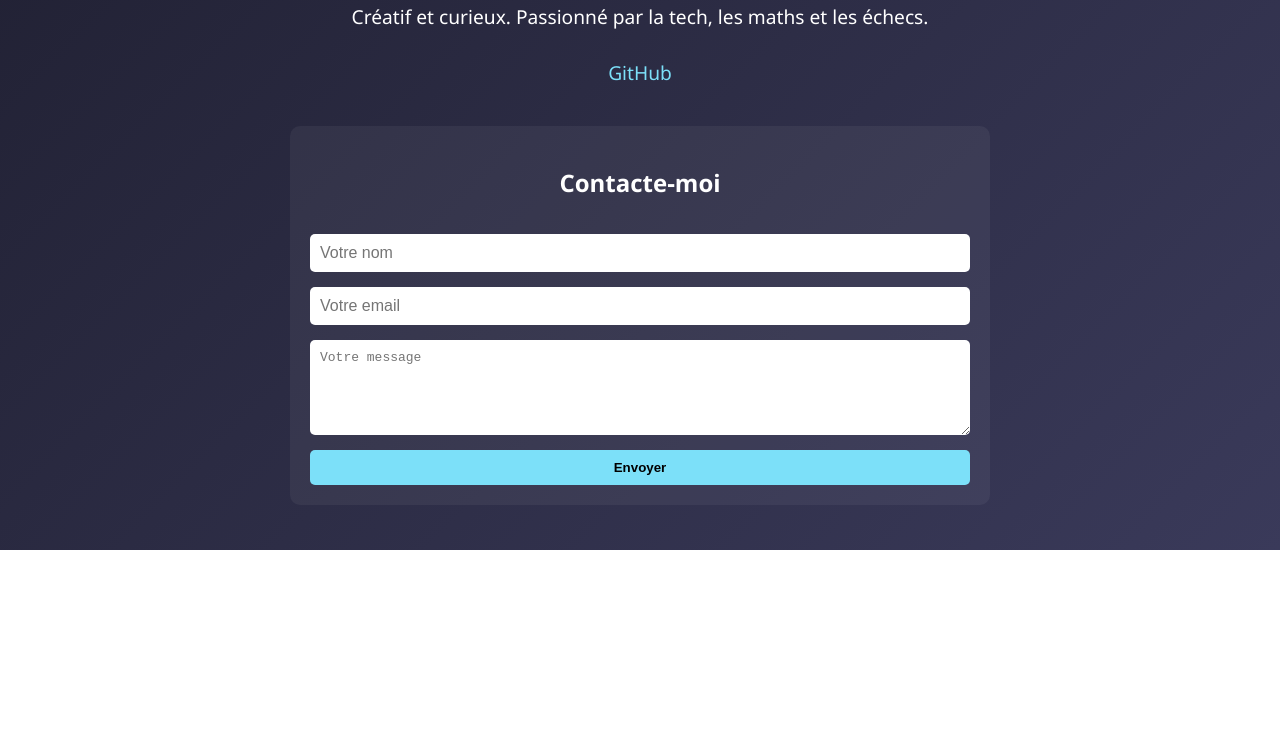
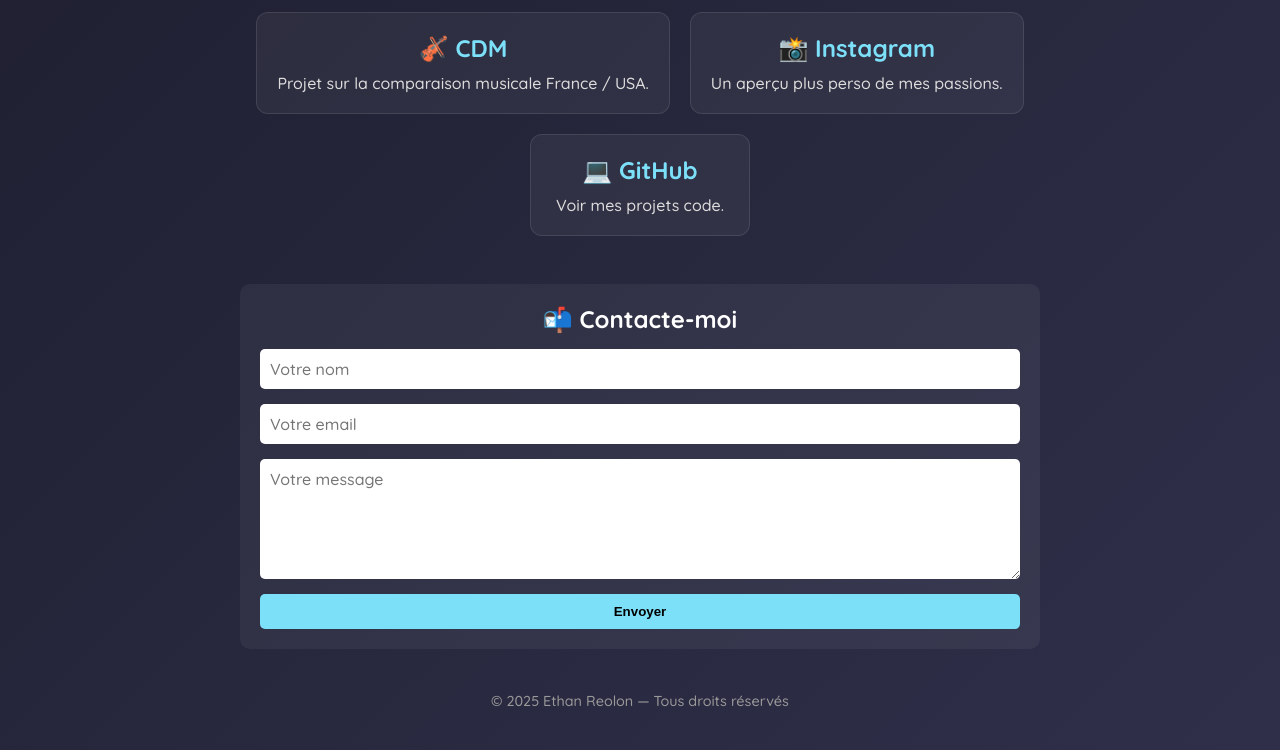
Before and after one commit to ethanreolon/ethan.reolon.me, a plain HTML site: page index.html in a window 1280 px wide. Shown: the part 330-1080 px from the top of the page. Before the commit the page ends 880 px from the top, so only its background shows below. Drawn offline with Linux system fonts and the light colour scheme.

Commit message:
Update index.html

```diff
--- a/index.html
+++ b/index.html
@@ -4,67 +4,114 @@
   <meta charset="UTF-8" />
   <meta name="viewport" content="width=device-width, initial-scale=1.0" />
   <title>Ethan Reolon</title>
-  <link rel="icon" type="image/svg+xml" href="https://images.emojiterra.com/google/noto-emoji/unicode-16.0/color/svg/265f.svg">
+  <link rel="icon" type="image/svg+xml" href="https://images.emojiterra.com/google/noto-emoji/unicode-16.0/color/svg/1f4bb.svg">
+  <link href="https://fonts.googleapis.com/css2?family=Quicksand:wght@500;700&display=swap" rel="stylesheet">
   <style>
-    body {
+    :root {
+      --bg: #1e1e2f;
+      --text: #ffffff;
+      --accent: #7ce0f9;
+      --card-bg: rgba(255, 255, 255, 0.05);
+    }
+
+    * {
       margin: 0;
       padding: 0;
-      font-family: 'Segoe UI', sans-serif;
-      background: linear-gradient(135deg, #1e1e2f, #3a3a5a);
-      color: #fff;
+      box-sizing: border-box;
+    }
+
+    body {
+      font-family: 'Quicksand', sans-serif;
+      background: linear-gradient(135deg, var(--bg), #2f2f4a);
+      color: var(--text);
       display: flex;
       flex-direction: column;
       align-items: center;
-      justify-content: flex-start;
+      padding: 40px 20px;
       min-height: 100vh;
       text-align: center;
-      padding: 40px 20px;
     }
+
     .container {
-      max-width: 700px;
+      max-width: 800px;
       width: 100%;
     }
-    h1 {
-      font-size: 3em;
-      margin-bottom: 0.2em;
-    }
-    p {
-      font-size: 1.2em;
-      margin-bottom: 1.5em;
-    }
-    a {
-      color: #7ce0f9;
-      text-decoration: none;
-      margin: 0 10px;
-      transition: color 0.2s ease-in-out;
-    }
-    a:hover {
-      color: #ffffff;
-    }
+
     .avatar {
       border-radius: 50%;
       width: 150px;
       height: 150px;
+      object-fit: cover;
+      border: 3px solid var(--accent);
       margin-bottom: 1em;
-      border: 3px solid #7ce0f9;
     }
+
+    h1 {
+      font-size: 2.8em;
+      margin-bottom: 0.3em;
+    }
+
+    p.intro {
+      font-size: 1.2em;
+      color: #ccc;
+      margin-bottom: 2em;
+    }
+
+    .projects {
+      display: flex;
+      flex-wrap: wrap;
+      justify-content: center;
+      gap: 20px;
+      margin-bottom: 3em;
+    }
+
+    .card {
+      background-color: var(--card-bg);
+      padding: 20px;
+      border-radius: 12px;
+      text-decoration: none;
+      color: inherit;
+      min-width: 220px;
+      transition: transform 0.2s ease, box-shadow 0.3s ease;
+      border: 1px solid rgba(255, 255, 255, 0.1);
+    }
+
+    .card:hover {
+      transform: translateY(-5px);
+      box-shadow: 0 8px 20px rgba(124, 224, 249, 0.2);
+    }
+
+    .card h2 {
+      font-size: 1.5em;
+      color: var(--accent);
+      margin-bottom: 10px;
+    }
+
+    .card p {
+      font-size: 1em;
+      color: #ddd;
+    }
+
     form {
+      background-color: var(--card-bg);
+      padding: 20px;
+      border-radius: 10px;
       display: flex;
       flex-direction: column;
       gap: 15px;
-      margin-top: 40px;
-      background-color: rgba(255, 255, 255, 0.05);
-      padding: 20px;
-      border-radius: 10px;
     }
+
     input, textarea {
       padding: 10px;
       border-radius: 5px;
       border: none;
       font-size: 1em;
+      font-family: 'Quicksand', sans-serif;
     }
+
     button {
-      background-color: #7ce0f9;
+      background-color: var(--accent);
+      color: #000;
       border: none;
       padding: 10px;
       border-radius: 5px;
@@ -72,37 +119,60 @@
       font-weight: bold;
       transition: background-color 0.2s ease-in-out;
     }
+
     button:hover {
       background-color: #5cc8e0;
     }
 
-    .avatar {
-  border-radius: 50%;
-  width: 150px;
-  height: 150px;
-  object-fit: cover;
-  margin-bottom: 1em;
-  border: 3px solid #7ce0f9;
-}
+    footer {
+      margin-top: 3em;
+      font-size: 0.9em;
+      color: #999;
+    }
 
+    @media (max-width: 600px) {
+      .projects {
+        flex-direction: column;
+      }
+    }
   </style>
 </head>
 <body>
+
   <div class="container">
     <img class="avatar" src="https://i.postimg.cc/9FCvN60N/56029100-053c-49c2-bc9a-0cbbf5b970dd.jpg" alt="Avatar d'Ethan" />
     <h1>Ethan Reolon</h1>
-    <p>Créatif et curieux. Passionné par la tech, les maths et les échecs.</p>
-    <p>
-      <a href="https://github.com/ethanreolon">GitHub</a>
-    </p>
+    <p class="intro">Créatif et curieux. Passionné par la tech, les maths et les échecs.</p>
+
+    <div class="projects">
+      <a href="https://cdm.reolon.me" class="card">
+        <h2>🎻 CDM</h2>
+        <p>Projet sur la comparaison musicale France / USA.</p>
+      </a>
+
+    <a href="https://instagram.com/ethanreolon" class="card" target="_blank">
+      <h2>📸 Instagram</h2>
+      <p>Un aperçu plus perso de mes passions.</p>
+    </a>
+
+      <a href="https://github.com/ethanreolon" class="card">
+        <h2>💻 GitHub</h2>
+        <p>Voir mes projets code.</p>
+      </a>
+    </div>
 
     <form action="https://formspree.io/f/mldjkjgl" method="POST">
-      <h2>Contacte-moi</h2>
+      <h2>📬 Contacte-moi</h2>
       <input type="text" name="name" placeholder="Votre nom" required />
       <input type="email" name="email" placeholder="Votre email" required />
       <textarea name="message" placeholder="Votre message" rows="5" required></textarea>
       <button type="submit">Envoyer</button>
     </form>
+
+    <footer>
+      © 2025 Ethan Reolon — Tous droits réservés
+    </footer>
   </div>
+
 </body>
 </html>
```
